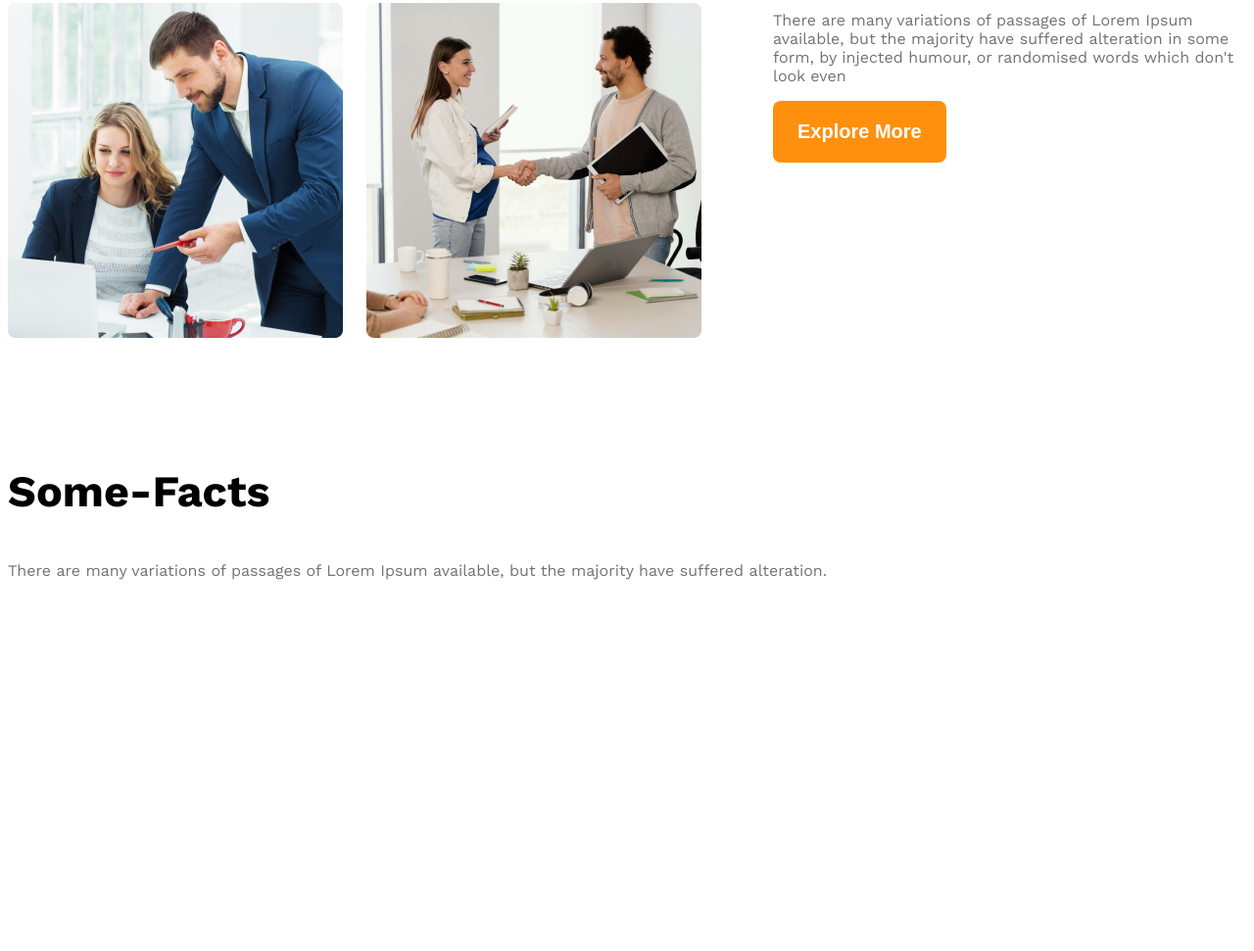
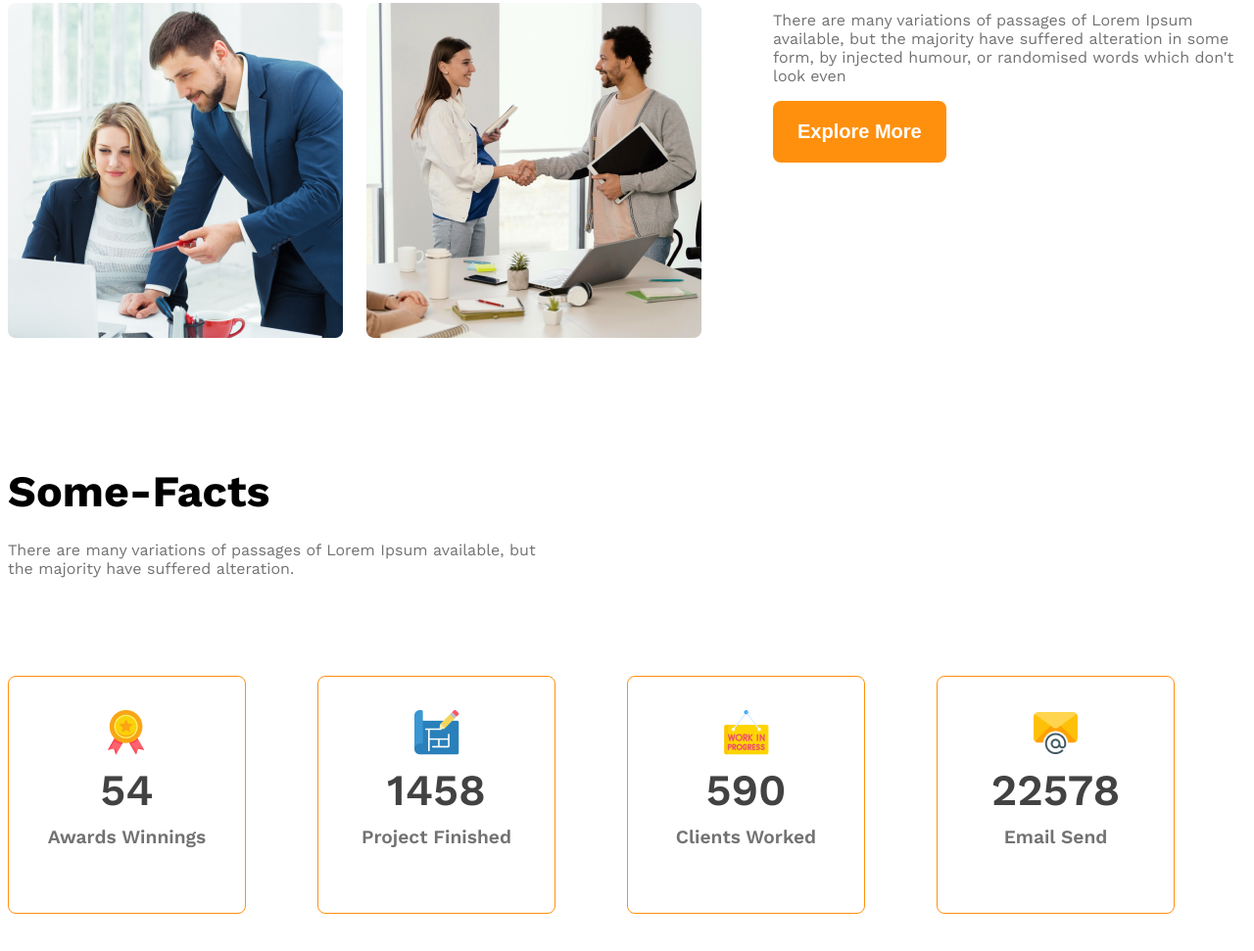
Before and after one commit to Saim7418/G3-Architects-website, a plain HTML site: page index.html in a window 1280 px wide. Shown: the part 1677-2648 px from the top of the page at 98% size. Before the commit the page ends 2558 px from the top, so only its background shows below. Drawn offline with nearby package versions, Linux system fonts and the light colour scheme.

Commit message:
added some facts file

```diff
--- a/index.html
+++ b/index.html
@@ -44,30 +44,40 @@
         </section>
         <!-- features will enjoy -->
          <section>
-            <h3 class="section-title">Some-Facts</h3>
-            <p class="text-light-gray">There are many variations of passages of Lorem Ipsum available, but the majority have suffered alteration.</p>
-            <div class="facts-container">
-                <!-- .fact*4>img.fact-icon+h4.fact-number+h5.fact-name -->
-                <div class="fact">
-                    <img src="" alt="" class="fact-icon">
-                    <h4 class="fact-number"></h4>
-                    <h5 class="fact-name"></h5>
+            <h3 class="section-title some-facts-title">Some-Facts</h3>
+            <p class="some-facts-description text-light-gray">There are many variations of passages of Lorem Ipsum available, but the majority have suffered alteration.</p>
+            <div class=" facts-container">
+                <!-- .fact-card*4>img.fact-icon+h4.fact-number+h5.fact-name -->
+                <div class="fact-card disply-flex">
+                    <div>
+                        <img src="images/icons/ribon.png" alt="" class="fact-icon">
+                    <h4 class="fact-number">54</h4>
+                    <h5 class="fact-name">Awards Winnings</h5>
+                    </div>
+
                 </div>
-                <div class="fact">
-                    <img src="" alt="" class="fact-icon">
-                    <h4 class="fact-number"></h4>
-                    <h5 class="fact-name"></h5>
+                <div class="fact-card disply-flex">
+                    <div>
+                        <img src="images/icons/projects.png" alt="" class="fact-icon">
+                    <h4 class="fact-number">1458</h4>
+                    <h5 class="fact-name">Project Finished</h5>
+                    </div>
                 </div>
-                <div class="fact">
-                    <img src="" alt="" class="fact-icon">
-                    <h4 class="fact-number"></h4>
-                    <h5 class="fact-name"></h5>
+                <div class="fact-card disply-flex">
+                    <div>
+                        <img src="images/icons/customers.png" alt="" class="fact-icon">
+                    <h4 class="fact-number">590</h4>
+                    <h5 class="fact-name">Clients Worked</h5>
+                    </div>
                 </div>
-                <div class="fact">
-                    <img src="" alt="" class="fact-icon">
-                    <h4 class="fact-number"></h4>
-                    <h5 class="fact-name"></h5>
+                <div class="fact-card disply-flex">
+                    <div>
+                        <img src="images/icons/email.png" alt="" class="fact-icon">
+                    <h4 class="fact-number">22578</h4>
+                    <h5 class="fact-name">Email Send</h5>
+                    </div>
                 </div>
+
          </div>
          </section>
 
--- a/styles/architects.css
+++ b/styles/architects.css
@@ -125,6 +125,49 @@ main > section{
     font-weight: 500;
 }
 
+/* some facts style related */
+
+.some-facts-title{
+    margin-bottom: 24px;
+}
+
+.some-facts-description{
+    width: 542px;
+    margin-bottom: 100px;
+}
+
+.facts-container{
+    display: grid;
+    grid-template-columns: repeat(4, 1fr);
+
+}
+
+.fact-card{
+    width: 241px;
+    height: 241px;
+    border: 1px solid #FF900E;
+    gap: 124px;
+    border-radius: 8px;
+    justify-content: center;
+    align-items: center;
+    text-align: center;
+}
+
+.fact-number{
+    font-size: 2.8rem;
+    font-weight: 600;
+    margin-top: 5px;
+    margin-bottom: 10px;
+    color: rgba(66, 66, 66, 1);
+}
+
+.fact-name{
+    font-size: 1.2rem;
+    font-weight: 600;
+    color: rgba(114, 114, 114, 1);
+    margin-top: 10px;
+}
+
 /* responsive media query */
 @media screen and (max-width: 576px) {
     .navbar,
```
